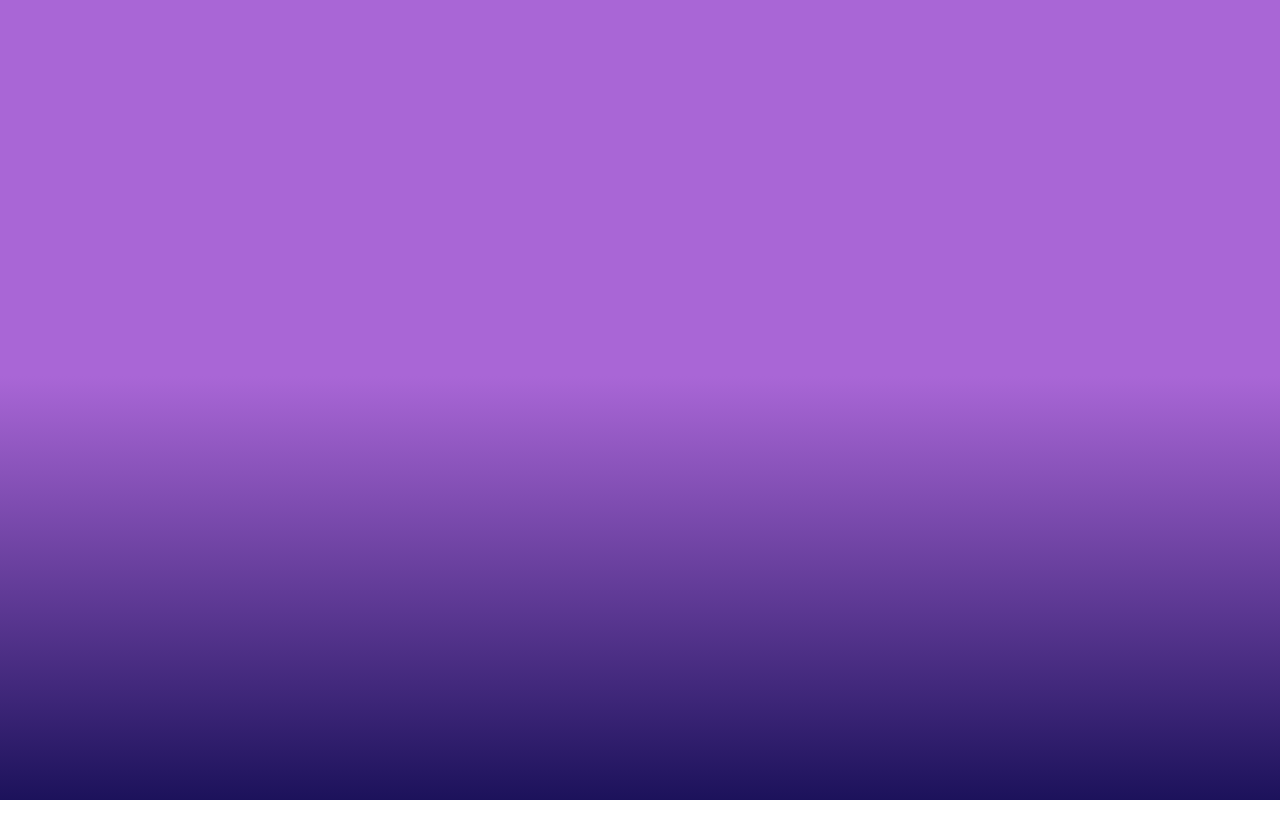
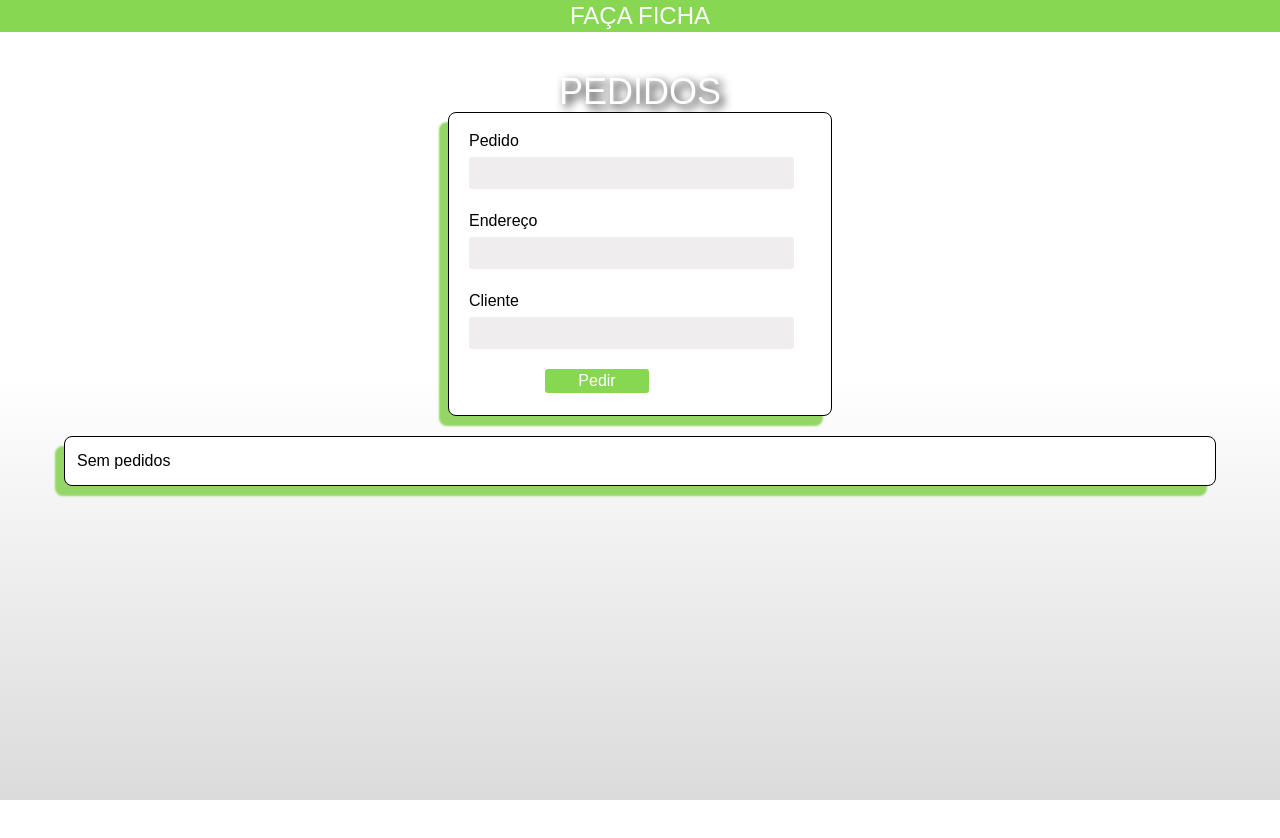
Before and after one commit to Igorrafael90/Sistema-A-a-, a Next.js app: page /Requests in a window 1280 px wide. Shown: the top 838 px of the page. Before the commit the page ends 800 px from the top, so only its background shows below. Built offline with nearby package versions, Linux system fonts and the light colour scheme; a web font is replaced by a local one.

Commit message:
Pagina de Pedidos + Adição de pedidos + Grid de Pedidos

```diff
--- a/app/Requests/page.tsx
+++ b/app/Requests/page.tsx
@@ -1,11 +1,58 @@
+'use client'
 import { useState } from "react"
+import { AcSo, Description, PedidoFeito } from "@/utils/interface"
+import { RequestProduct } from "@/utils/function"
 
-export default function Requests(){
+export default function Requests() {
     const [Order, setOrder] = useState('')
-    const [Amount, setAmount] = useState('')
     const [Local, setLocal] = useState('')
-    return(
+    const [NameCl, setNameCl] = useState('')
+    const [PedidosFeitos, setPedidosFeitos] = useState<PedidoFeito[]>([])
+
+    return (
         <>
+            <header className="w-full bg-[#88D752] mb-10">
+                <h1 className="text-2xl text-center text-white">FAÇA FICHA</h1>
+            </header>
+            <main className="w-full h-full flex flex-col items-center">
+
+                    <h1 className="shadow-text text-white text-4xl">PEDIDOS</h1>
+                    <div className="shadow-Page border-black border-[1px] bg-[#FFFFFF] text-black rounded-[8px] w-[30%] h-76 mb-5">
+                        <form className="flex flex-col w-full h-full mt-4 ml-5" onSubmit={(e) => RequestProduct(e,Order,Local,NameCl,setPedidosFeitos,setOrder,setLocal,setNameCl)}>
+                            <label className="block mb-1">Pedido</label>
+                            <input className="w-[85%] h-8 rounded-[3px] bg-[#EFEDED] mb-5" value={Order} onChange={(e) => setOrder(e.target.value)} list="Pedidos" />
+                            <datalist id="Pedidos">
+                                {Description.map((item) => (
+                                    <option key={item.id} value={item.nome}></option>
+                                ))}
+                            </datalist>
+                            <label className="block mb-1">Endereço</label>
+                            <input className="w-[85%] h-8 rounded-[3px] bg-[#EFEDED] mb-5" value={Local} onChange={(e) => setLocal(e.target.value)} />
+                            <label className="block mb-1">Cliente</label>
+                            <input className="w-[85%] h-8 rounded-[3px] bg-[#EFEDED] mb-5" value={NameCl} onChange={(e) => setNameCl(e.target.value)} />
+                            <button className="bg-[#88D752] text-white w-26 rounded-[3px] mx-19">Pedir</button>
+                        </form>
+                    </div>
+
+                    <div className="bg-white w-[90%] border-black border h-auto rounded-lg shadow-Page grid grid-cols-3 p-3">
+                        {PedidosFeitos.length == 0 ?(
+                            <p>Sem pedidos</p>
+                        ): (
+                            PedidosFeitos.map((pedido, index) => (
+                                <div key={index} className="bg-[#444444] text-white w-64 h-64 rounded-lg flex flex-col p-2 mb-5 shadow-Page2 transition ease-out hover:scale-100 hover:-translate-y-1 duration-200">
+                                    <h1 className="text-xl">Pedido</h1>
+                                    <p>{pedido.pedido}</p>
+                                    <h1 className="text-xl">Preço</h1>
+                                    <p>{pedido.preco}</p>
+                                    <h1 className="text-xl">Cliente</h1>
+                                    <p>{pedido.cliente}</p>
+                                    <h1 className="text-xl">Endereço</h1>
+                                    <p >{pedido.endereco}</p>
+                                </div>
+                            ))
+                        )}
+                    </div>
+            </main>
         </>
     )
 }
--- a/app/globals.css
+++ b/app/globals.css
@@ -2,15 +2,19 @@
 
 @theme {
   --shadow-Page: -9px 10px 2px  #93D666;
+  --shadow-Page2: -8px 9px 4px  #B09F9F;
 }
 
 body {
-  background: linear-gradient(180deg, #A966D6 47%, #1C125B 100%);
+  background: linear-gradient(180deg, #ffffff 47%, #DBDBDB 100%);
   background-attachment: fixed;
   background-size: cover;
   height: 100vh;
 }
 
+.shadow-text{
+  text-shadow: 4px 4px 10px #000000;
+}
 .CircleLR {
   background-color: #88D752;
   border-radius: 3px;
--- a/app/page.tsx
+++ b/app/page.tsx
@@ -12,7 +12,6 @@ export default function Home() {
   const [Senha, setSenha] = useState('')
   const [Userconf, setUserconf] = useState('')
   const [Senhaconf, setSenhaconf] = useState('')
-  const [Cadastro, setCadastro] = useState<Cadastrado[]>([])
 
   return (
     <>
@@ -21,10 +20,10 @@ export default function Home() {
       </header>
       <main className="w-full h-full flex flex-col items-center justify-center">
         <div className="w-60 flex justify-between mb-3">
-          <button onClick={() => setMode(true)} className={` text-white hover:bg-[#88D752] rounded-[3px] w-[35%]  ${Mode == true ? 'CircleLR' : ''}`}>LOGIN</button>
-          <button onClick={() => setMode(false)} className={` text-white hover:bg-[#88D752] rounded-[3px] w-[35%] ${Mode == true ? '' : 'CircleLR'}`}>CADASTRO</button>
+          <button onClick={() => setMode(true)} className={` text-white hover:bg-[#88D752] rounded-[3px] w-[35%]  ${Mode == true ? 'CircleLR' : ''}`}><span className="shadow-text">LOGIN</span></button>
+          <button onClick={() => setMode(false)} className={` text-white hover:bg-[#88D752] rounded-[3px] w-[35%] ${Mode == true ? '' : 'CircleLR'}`}><span className="shadow-text">CADASTRO</span></button>
         </div>
-        <div className={`shadow-Page bg-[#FFFFFF] text-black rounded-[8px] w-60 h-96 ${Mode == true ? 'max-h-64 scalaReverse' : 'scala'}`}>
+        <div className={`shadow-Page border-black border-[1px] bg-[#FFFFFF] text-black rounded-[8px] w-60 h-96 ${Mode == true ? 'max-h-64 scalaReverse' : 'scala'}`}>
           {Mode == true ?(
             <form className="flex flex-col w-full h-full mt-4 ml-5" action="">
               <label className="block mb-2">Usuario</label>
@@ -47,6 +46,7 @@ export default function Home() {
             </form>
           )}
         </div>
+        <Link href={`/Requests/`}>a</Link>
       </main>
     </>
   );
--- a/utils/function.tsx
+++ b/utils/function.tsx
@@ -1,4 +1,4 @@
-import { Cadastrado } from "./interface";
+import { Cadastrado, Description, PedidoFeito } from "./interface";
 
 export const RegisterUser = (
     User: string,
@@ -38,3 +38,33 @@ export const RegisterUser = (
     alert('usuario cadastrado')
     return novoUsuario
 }
+
+export const RequestProduct = (
+    e: React.FormEvent,
+    Order: string,
+    Local: string,
+    NameCl: string,
+    setPedidosFeitos: React.Dispatch<React.SetStateAction<PedidoFeito[]>>,
+    setOrder: React.Dispatch<React.SetStateAction<string>>,
+    setLocal: React.Dispatch<React.SetStateAction<string>>,
+    setNameCl: React.Dispatch<React.SetStateAction<string>>
+) => {
+    e.preventDefault()
+
+    const itemSelecionado = Description.find(item => item.nome === Order)
+
+    if(itemSelecionado){
+        const novoPedido: PedidoFeito = {
+            pedido: Order,
+            endereco: Local,
+            cliente: NameCl,
+            preco: itemSelecionado.preço
+        }
+
+        setPedidosFeitos(prev => [...prev, novoPedido])
+
+        setOrder('')
+        setLocal('')
+        setNameCl('')
+    }
+}
--- a/utils/interface.tsx
+++ b/utils/interface.tsx
@@ -9,3 +9,39 @@ export interface ORDERS {
     amount: number,
     local: string,
 }
+
+export interface PedidoFeito {
+    pedido: string;
+    endereco: string;
+    cliente: string;
+    preco: number;
+}
+
+export interface AcSo{
+    id: number;
+    nome: string;
+    preço: number;
+}
+
+export const Description: AcSo[] = [
+    {
+        id: 1,
+        nome: 'Açaí 200ml',
+        preço: 1.70
+    },
+    {
+        id: 2,
+        nome: 'Açaí 400ml',
+        preço: 2.70
+    },
+    {
+        id: 3,
+        nome: 'Sorvete',
+        preço: 2.00
+    },
+    {
+        id: 4,
+        nome: 'Açaí no copo',
+        preço: 1.50
+    },
+]
```
